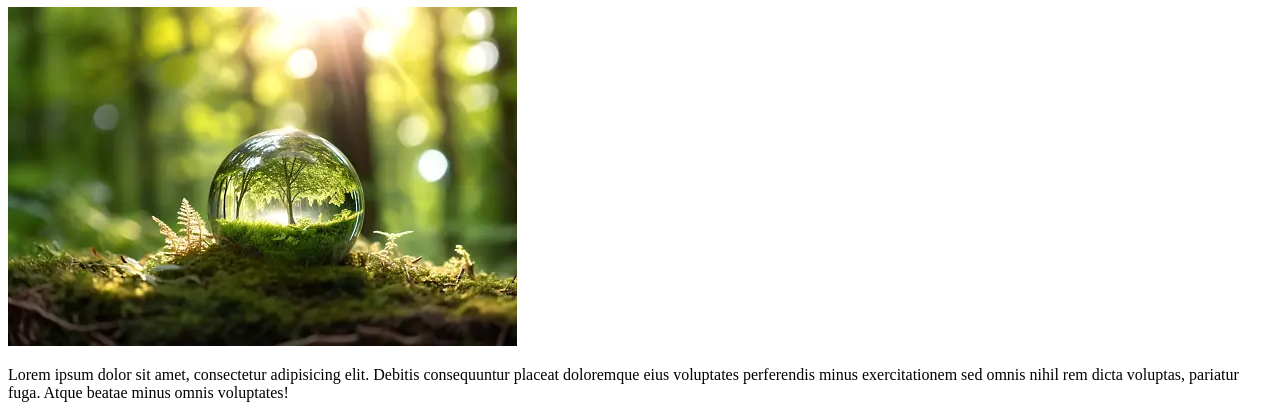
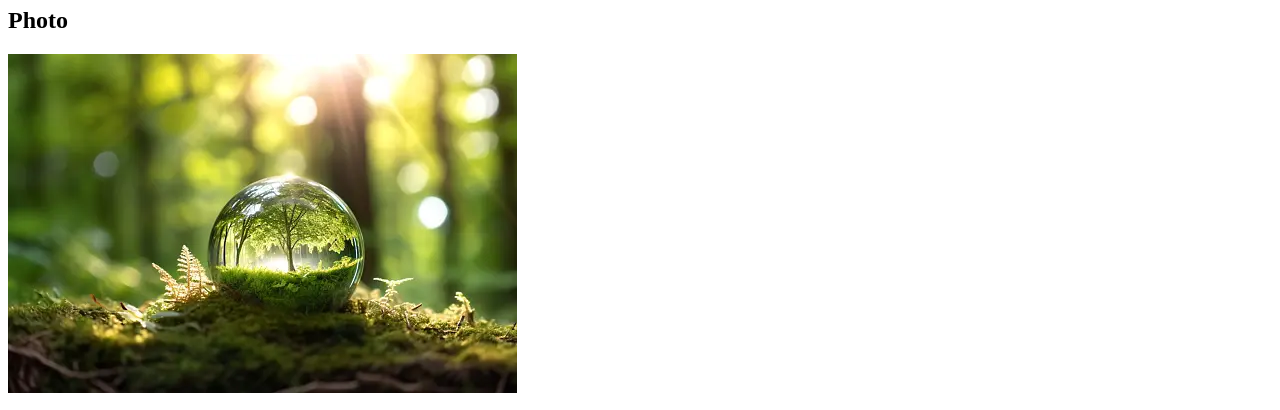
Before and after one commit to Arulkumaran-2001/New-Website, a plain HTML site: page index.html in a window 1280 px wide. Shown: the part 73-483 px from the top of the page. Drawn offline with Linux system fonts and the light colour scheme.

Commit message:
added image title

```diff
--- a/index.html
+++ b/index.html
@@ -12,6 +12,7 @@
         <h1 class="website-header">Arulkumaran website</h1>
     </header>
     <main class="website-content">
+        <h2>Photo</h2>
         <img src="images/natual-image.webp" alt="image1">
         <p>Lorem ipsum dolor sit amet, consectetur adipisicing elit. Debitis consequuntur placeat doloremque eius voluptates perferendis minus exercitationem sed omnis nihil rem dicta voluptas, pariatur fuga. Atque beatae minus omnis voluptates!</p>
     </main>
```
